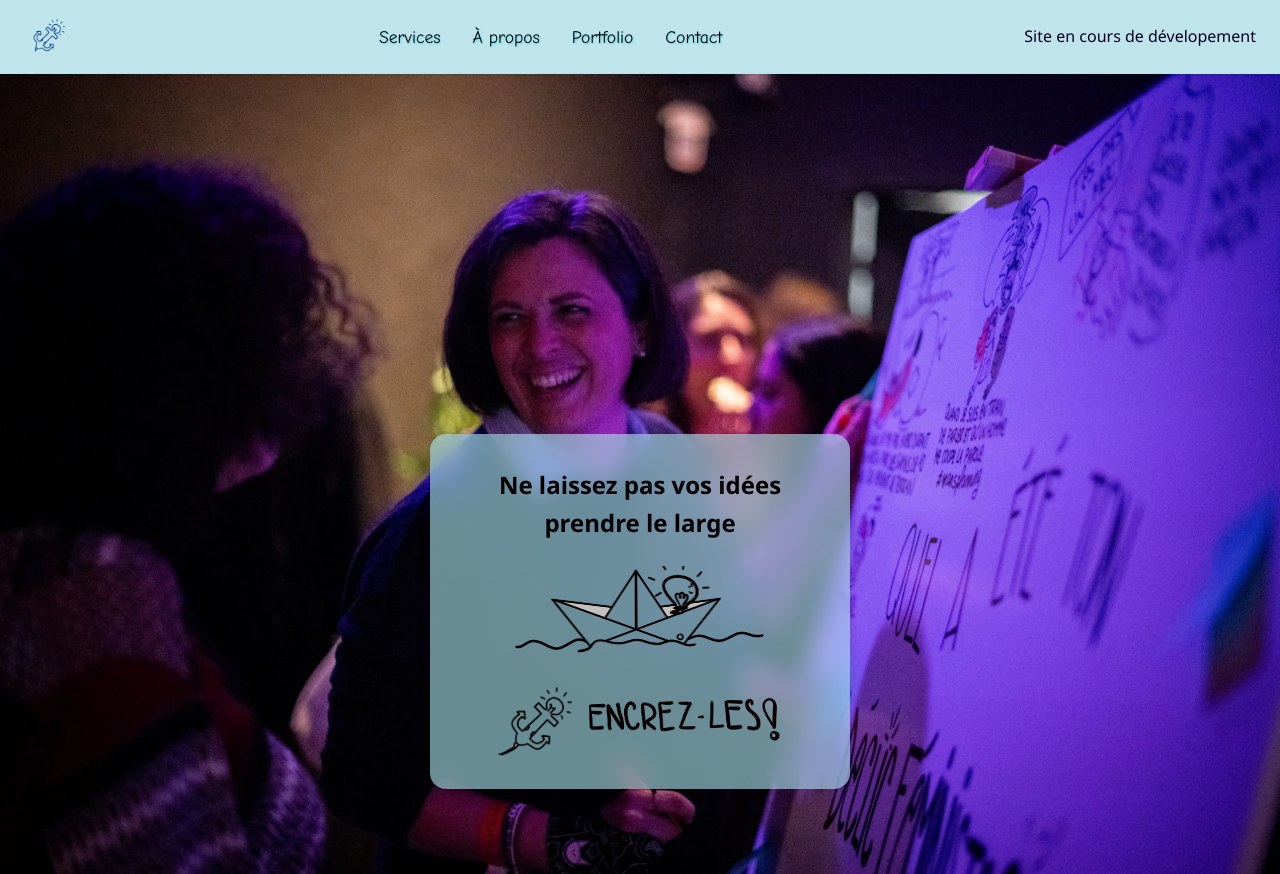
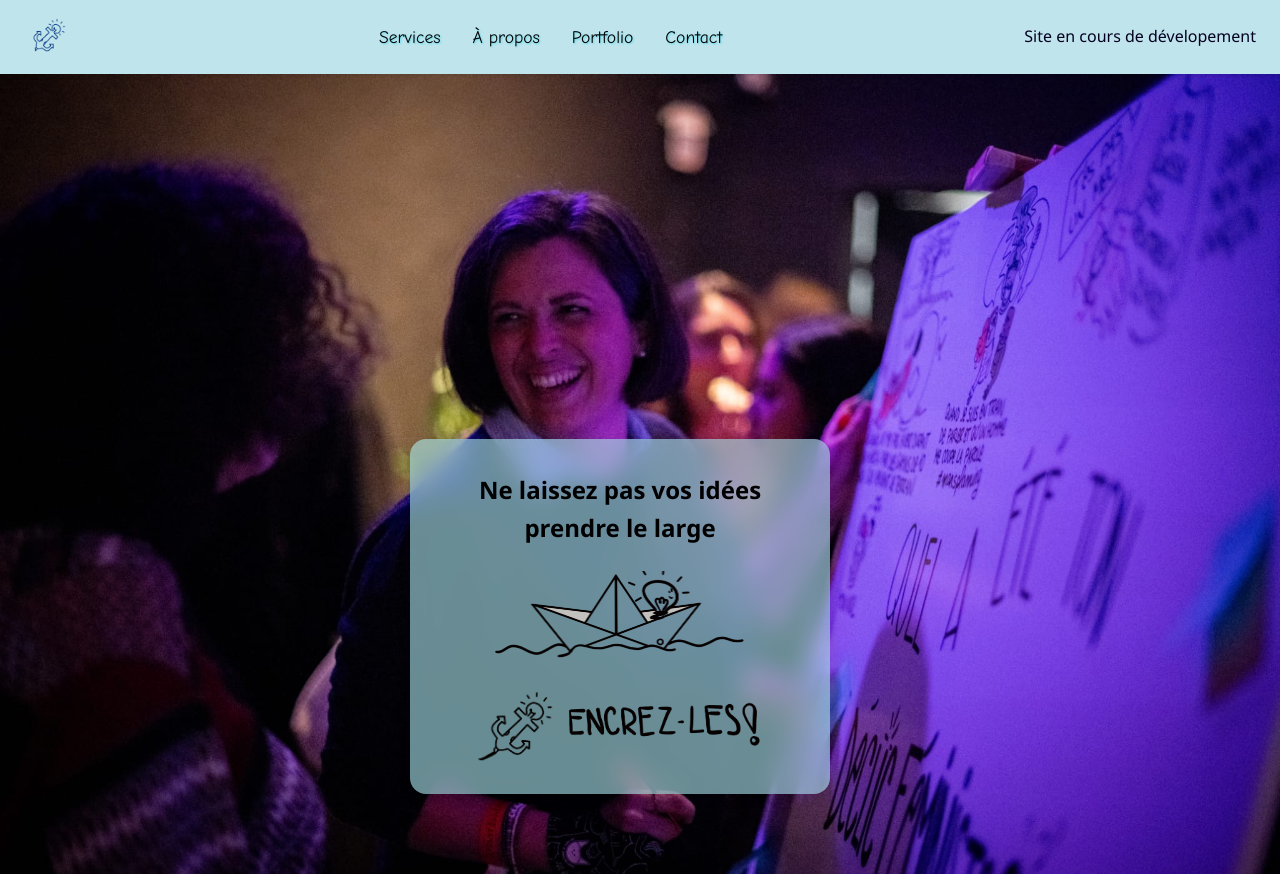
Before and after one commit to Rateur/marie, a plain HTML site: page index.html in a window 1280 px wide. Shown: the top 874 px of the page. Drawn offline with Linux system fonts and the light colour scheme; a script that the page names is missing.

Commit message:
modif align items

```diff
--- a/css/home.css
+++ b/css/home.css
@@ -2,11 +2,10 @@
   background: url('../assets/form_bg/home-bg.jpg') center/cover no-repeat;
   color: #111;
   display: flex;
-  align-items: flex-start; /* aligne en haut pour contrôler la descente via padding */
-  justify-content: center;
+  align-items: flex-end; /* aligne en haut pour contrôler la descente via padding */
   min-height: 100vh;
   position: relative;
-  padding-top: 45vh; /* ← ajuste ici la descente du bloc */
+  padding-bottom: 10vh; /* ← ajuste ici la descente du bloc */
 }
 
 .home-wrapper {
```
